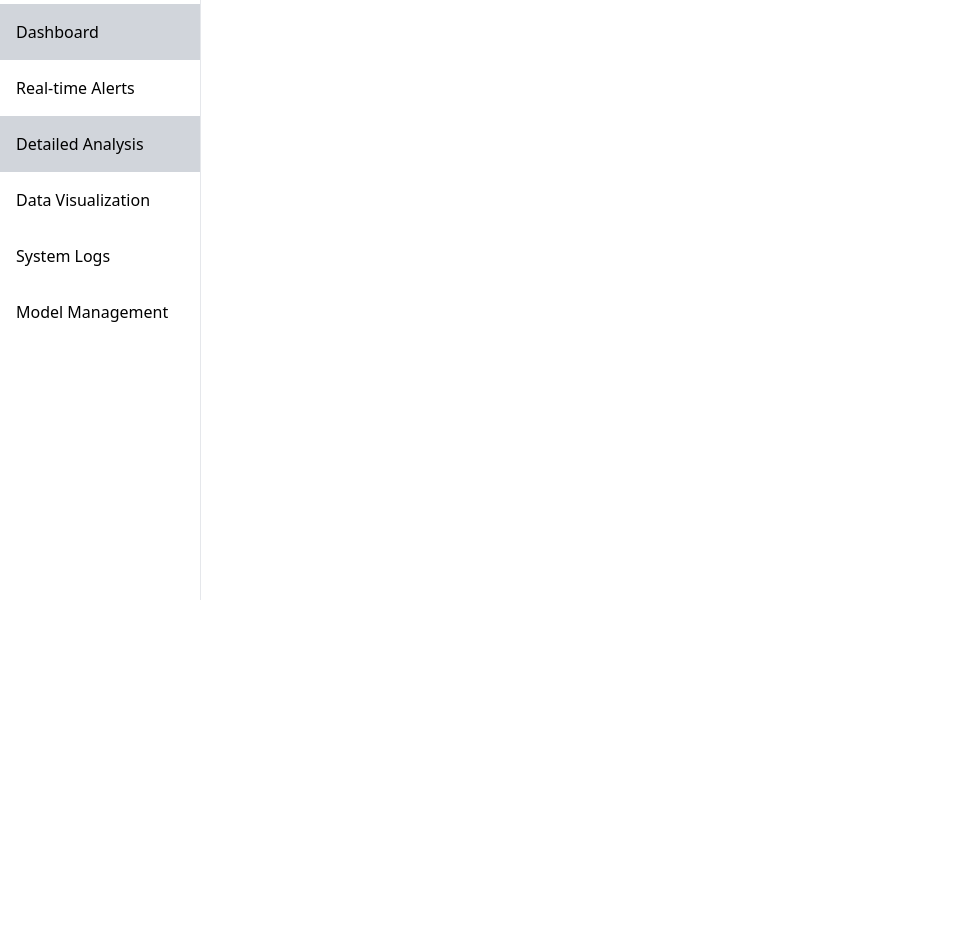
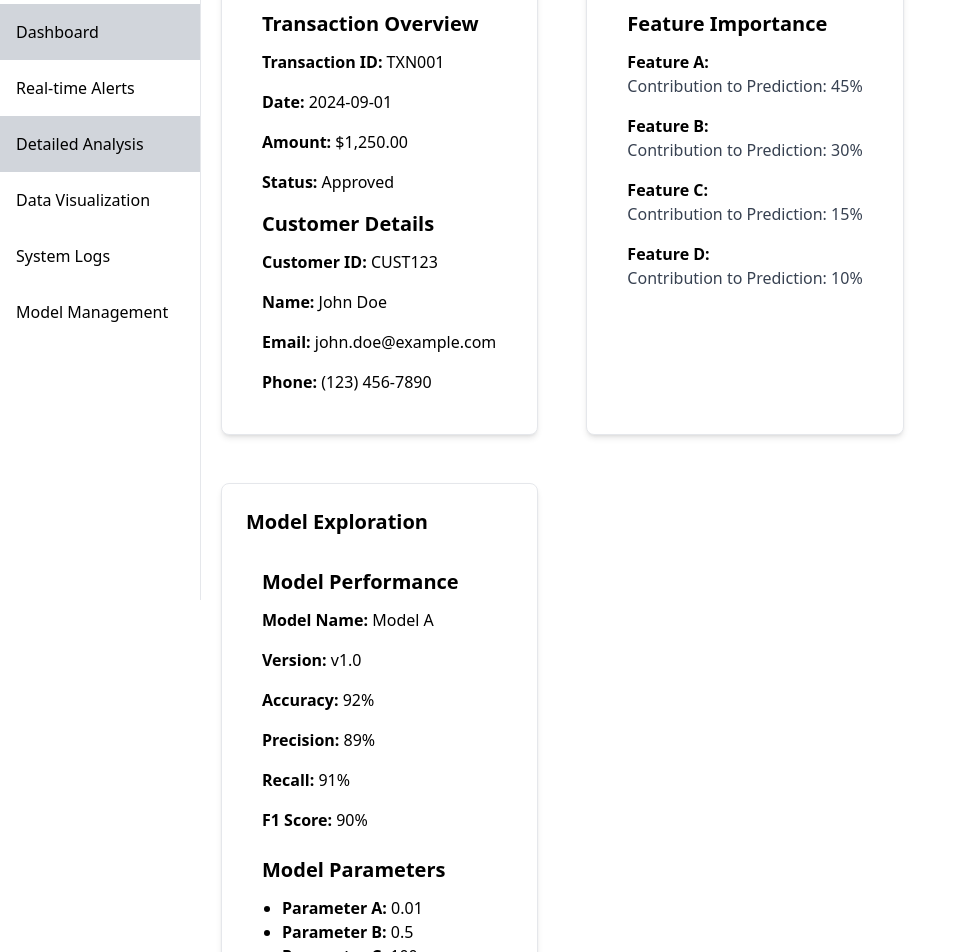
Before and after one commit to yolokazi-cloud/FraudGuardAI, a Next.js app in the folder frontend/: page /detailed-analysis in a window 1280 px wide. Shown: the part 200-1152 px from the top of the page, without its empty margins (0-967 px from the left). Before the commit the page ends 800 px from the top, so only its background shows below. Built offline with nearby package versions, Linux system fonts and the light colour scheme.

Commit message:
Added Detail Alerts

```diff
--- a/frontend/pages/data-visualization.js
+++ b/frontend/pages/data-visualization.js
@@ -1,4 +1,5 @@
 import React from 'react'
+import { Card } from '@/components'
 
 const DataVisualization = () => {
   return (
@@ -6,6 +7,17 @@ const DataVisualization = () => {
       <h2 className="text-4xl font-semibold">
         Data Visualization
       </h2>
+      <div className="grid grid-cols-2">
+        <Card pageName="Fraud Trends">
+
+        </Card>
+        <Card className="Model Accuracy Over Time">
+
+        </Card>
+        <Card pagename="Feature Importance">
+
+        </Card>
+      </div>
     </div>
   )
 }
--- a/frontend/pages/detailed-analysis.js
+++ b/frontend/pages/detailed-analysis.js
@@ -1,13 +1,72 @@
-import React from 'react'
+import React from 'react';
+import { Card } from '@/components';
 
 const DetailedAnalysis = () => {
   return (
     <div className="pl-5">
-      <h2 className="text-4xl font-semibold">
-        Detailed Analysis
-      </h2>
+      <h2 className="text-4xl font-semibold pb-5">Detailed Analysis</h2>
+
+      <div className="grid grid-cols-2 gap-12">
+        {/* Transaction Details Card */}
+        <Card pagename="Transaction Details">
+          <div className="p-4">
+            <h3 className="text-xl font-semibold mb-3">Transaction Overview</h3>
+            <p className="mb-4"><strong>Transaction ID:</strong> TXN001</p>
+            <p className="mb-4"><strong>Date:</strong> 2024-09-01</p>
+            <p className="mb-4"><strong>Amount:</strong> $1,250.00</p>
+            <p className="mb-4"><strong>Status:</strong> Approved</p>
+            <h3 className="text-xl font-semibold mb-3">Customer Details</h3>
+            <p className="mb-4"><strong>Customer ID:</strong> CUST123</p>
+            <p className="mb-4"><strong>Name:</strong> John Doe</p>
+            <p className="mb-4"><strong>Email:</strong> john.doe@example.com</p>
+            <p><strong>Phone:</strong> (123) 456-7890</p>
+          </div>
+        </Card>
+
+        {/* Feature Contribution Card */}
+        <Card pagename="Feature Contribution">
+          <div className="p-4">
+            <h3 className="text-xl font-semibold mb-3">Feature Importance</h3>
+            <div className="mb-4">
+              <p className="font-semibold">Feature A:</p>
+              <p className="text-gray-700">Contribution to Prediction: 45%</p>
+            </div>
+            <div className="mb-4">
+              <p className="font-semibold">Feature B:</p>
+              <p className="text-gray-700">Contribution to Prediction: 30%</p>
+            </div>
+            <div className="mb-4">
+              <p className="font-semibold">Feature C:</p>
+              <p className="text-gray-700">Contribution to Prediction: 15%</p>
+            </div>
+            <div>
+              <p className="font-semibold">Feature D:</p>
+              <p className="text-gray-700">Contribution to Prediction: 10%</p>
+            </div>
+          </div>
+        </Card>
+
+        {/* Model Exploration Card */}
+        <Card pagename="Model Exploration">
+          <div className="p-4">
+            <h3 className="text-xl font-semibold mb-3">Model Performance</h3>
+            <p className="mb-4"><strong>Model Name:</strong> Model A</p>
+            <p className="mb-4"><strong>Version:</strong> v1.0</p>
+            <p className="mb-4"><strong>Accuracy:</strong> 92%</p>
+            <p className="mb-4"><strong>Precision:</strong> 89%</p>
+            <p className="mb-4"><strong>Recall:</strong> 91%</p>
+            <p><strong>F1 Score:</strong> 90%</p>
+            <h3 className="text-xl font-semibold mt-6 mb-3">Model Parameters</h3>
+            <ul className="list-disc pl-5">
+              <li><strong>Parameter A:</strong> 0.01</li>
+              <li><strong>Parameter B:</strong> 0.5</li>
+              <li><strong>Parameter C:</strong> 100</li>
+            </ul>
+          </div>
+        </Card>
+      </div>
     </div>
-  )
-}
+  );
+};
 
 export default DetailedAnalysis;
--- a/frontend/pages/model-management.js
+++ b/frontend/pages/model-management.js
@@ -5,7 +5,7 @@ const ModelManagement = () => {
   return (
     <div className="pl-5">
       <h2 className="text-4xl font-semibold pb-5">Model Management</h2>
-      <div className="grid grid-cols-2 gap-12 mb-10">
+      <div className="grid grid-cols-2 gap-12">
         {/* Model Details Card */}
         <Card pagename="Model Details">
           <div className="p-4">
@@ -53,14 +53,19 @@ const ModelManagement = () => {
               <label className="block mb-1">Description:</label>
               <textarea className="border border-gray-300 rounded-lg p-2 w-full" placeholder="Enter description" rows="3"></textarea>
             </div>
-            <button className="bg-blue-500 text-white px-4 py-2 rounded-lg">
-              Upload
-            </button>
+            <div className="flex justify-between">
+              <button className="bg-blue-500 text-white px-4 py-2 rounded-lg">
+                Upload
+              </button>
+              <button className="bg-yellow-500 text-white px-4 py-2 rounded-lg">
+                Retrain Existing Model
+              </button>
+            </div>
           </div>
         </Card>
 
         {/* Model Actions Card */}
-        <Card pagename="Model Actions" className="">
+        <Card pagename="Model Actions">
           <div className="p-4">
             <ul className="list-none">
               <li className="mb-3">
@@ -78,7 +83,6 @@ const ModelManagement = () => {
             </ul>
           </div>
         </Card>
-
       </div>
     </div>
   );
--- a/frontend/pages/system-logs.js
+++ b/frontend/pages/system-logs.js
@@ -1,4 +1,5 @@
 import React from 'react'
+import { Card } from '@/components'
 
 const SystemLogs = () => {
   return (
@@ -6,6 +7,14 @@ const SystemLogs = () => {
     <h2 className="text-4xl font-semibold">
       System Logs
     </h2>
+    <div className="grid grid-cols-2">
+      <Card pageName="Error Logs">
+
+      </Card>
+      <Card className="System Performance">
+
+      </Card>
+      </div>
   </div>
   )
 }
```
